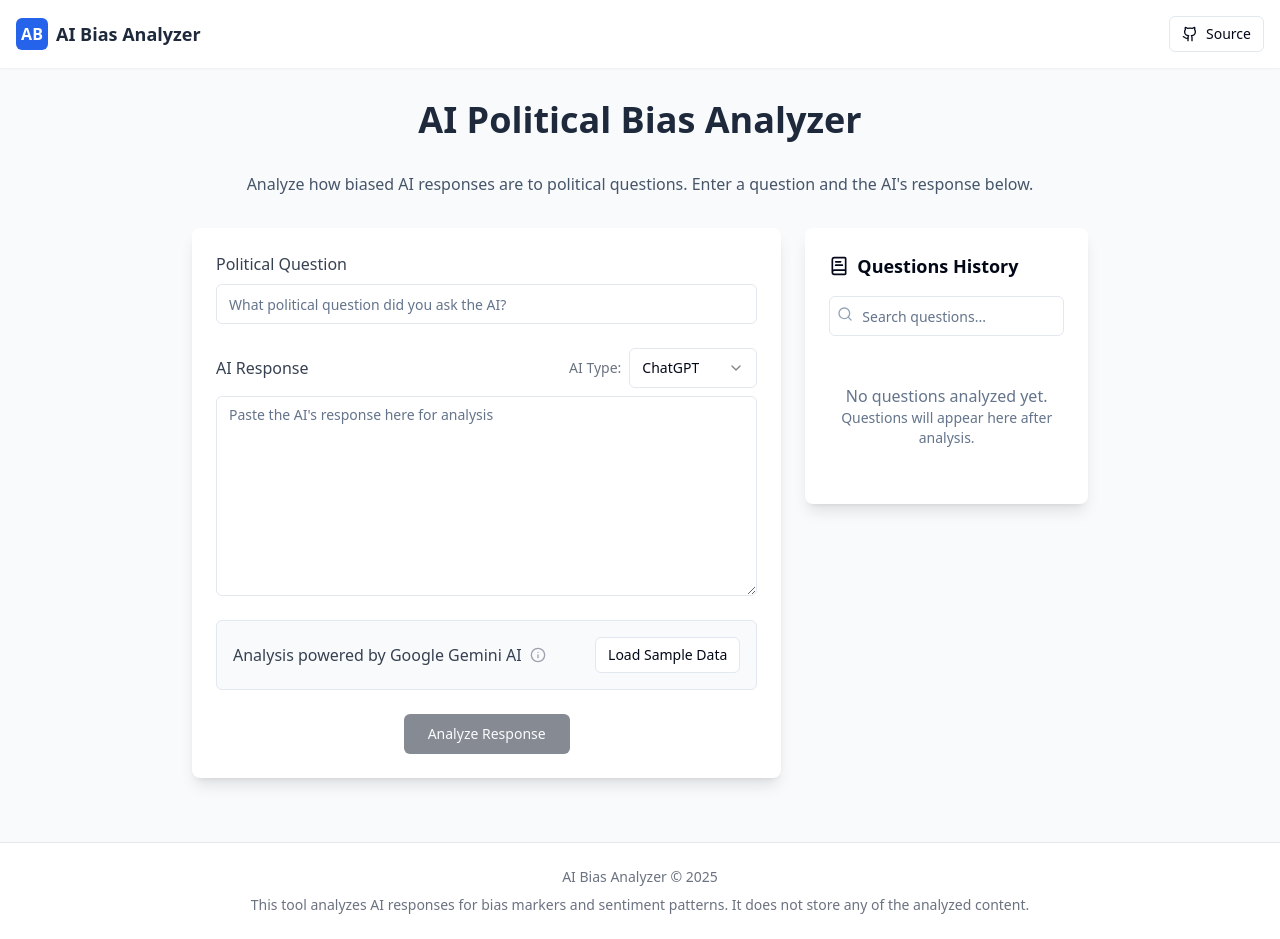
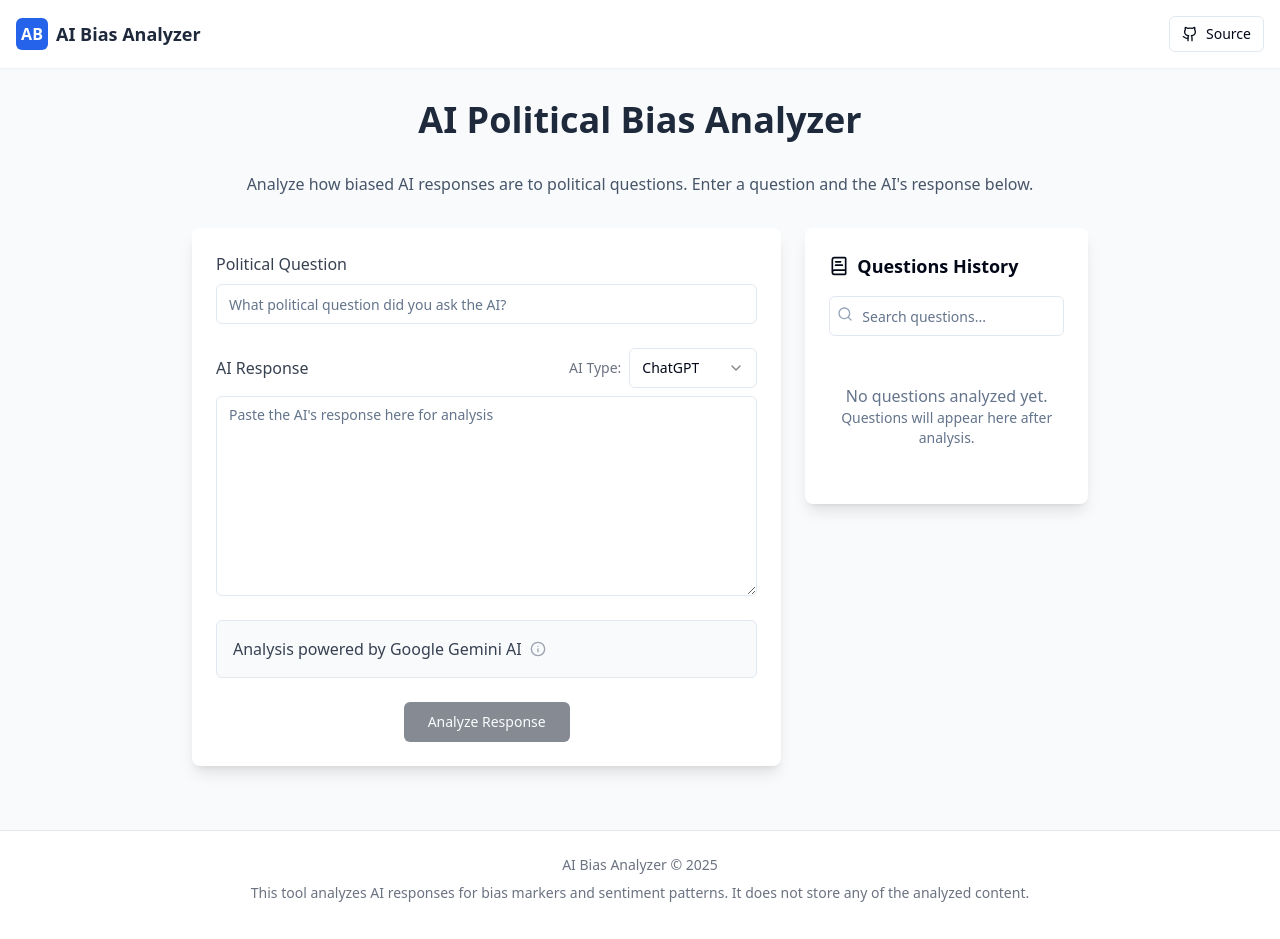
Before and after one commit to luzeyheremendy/argentinian-bias-analyzer, a React (Vite) app: page / in a window 1280 px wide. Built offline with nearby package versions, Linux system fonts and the light colour scheme.

Commit message:
Remove sample data loading option
Removes the "Load Sample Data" button and associated functionality from the UI.

```diff
--- a/src/components/Analytics.tsx
+++ b/src/components/Analytics.tsx
@@ -15,7 +15,7 @@ interface AnalyticsProps {
   setQuestion: (value: string) => void;
   onAnalyze: () => void;
   isAnalyzing: boolean;
-  onLoadSampleData: () => void;
+  onLoadSampleData?: () => void;
 }
 
 export const Analytics = ({
@@ -26,8 +26,7 @@ export const Analytics = ({
   question,
   setQuestion,
   onAnalyze,
-  isAnalyzing,
-  onLoadSampleData
+  isAnalyzing
 }: AnalyticsProps) => {
   return (
     <div className="space-y-6">
@@ -75,7 +74,6 @@ export const Analytics = ({
       </div>
 
       <div className="p-4 border rounded-md bg-slate-50">
-        <div className="flex items-center justify-between">
         <div className="flex items-center">
           <span className="font-medium text-gray-700">
             Analysis powered by Google Gemini AI
@@ -96,15 +94,6 @@ export const Analytics = ({
             </Tooltip>
           </TooltipProvider>
         </div>
-
-          <Button
-            variant="outline"
-            size="sm"
-            onClick={onLoadSampleData}
-          >
-            Load Sample Data
-          </Button>
-        </div>
       </div>
 
       <div className="flex justify-center">
```
Lines whose indentation alone changed are shown as unchanged.
